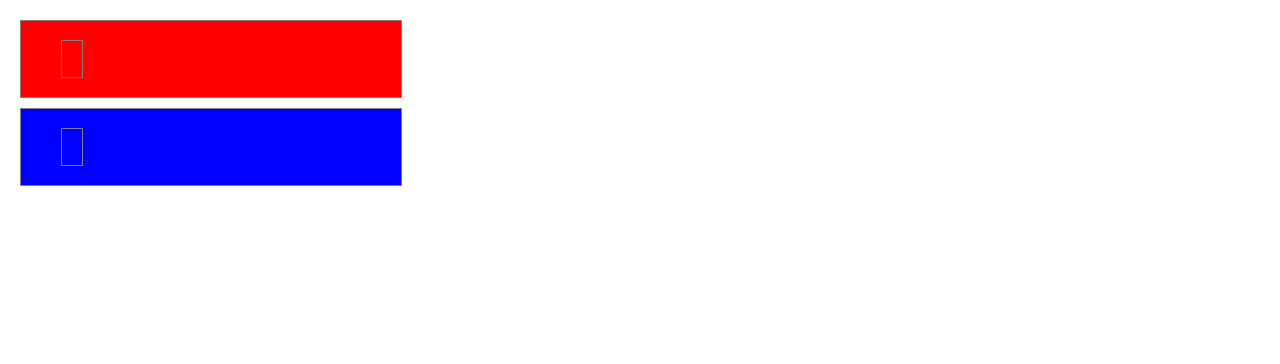
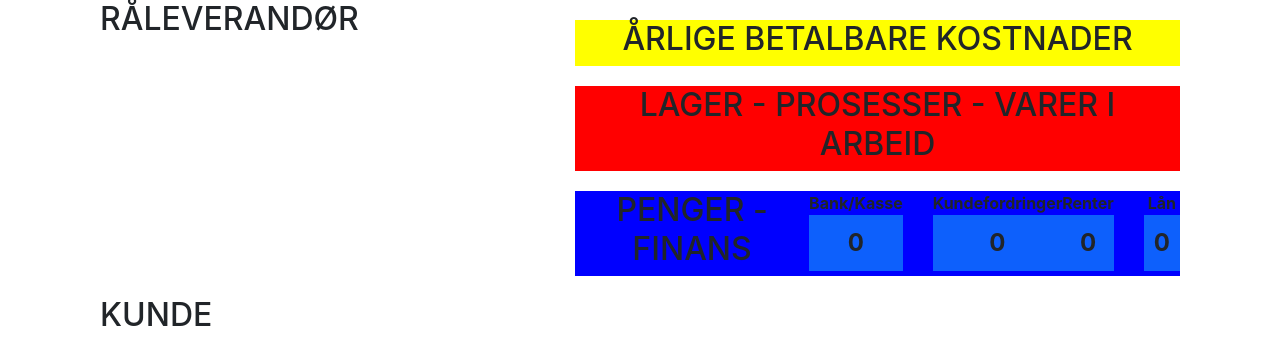
Before and after one commit to joakimhop/okonomiillustrator, a React (Create React App) app: page / in a window 1280 px wide. Shown: the top 364 px of the page. Built offline with nearby package versions, Linux system fonts and the light colour scheme.

Commit message:
added layout structure, and all finance fields

```diff
--- a/package.json
+++ b/package.json
@@ -7,8 +7,10 @@
     "@testing-library/jest-dom": "^4.2.4",
     "@testing-library/react": "^9.3.2",
     "@testing-library/user-event": "^7.1.2",
+    "bootstrap": "^4.5.1",
     "prop-types": "15.7.2",
     "react": "^16.13.1",
+    "react-bootstrap": "^1.3.0",
     "react-cookie": "^4.0.3",
     "react-dnd": "^11.1.3",
     "react-dnd-html5-backend": "^11.1.3",
--- a/public/index.html
+++ b/public/index.html
@@ -6,9 +6,9 @@
   <link rel="icon" href="%PUBLIC_URL%/favicon.ico" />
   <meta name="viewport" content="width=device-width, initial-scale=1" />
   <meta name="theme-color" content="#000000" />
-  <meta name="description" content="Økonomi Illustrator" />
+  <meta name="description" content="Økonomisimulator" />
   <link rel="manifest" href="%PUBLIC_URL%/manifest.json" />
-  <title>Økonomi Illustrator</title>
+  <title>Økonomisimulator</title>
 </head>
 
 <body>
--- a/src/components/board.jsx
+++ b/src/components/board.jsx
@@ -2,6 +2,9 @@ import React, { useEffect } from 'react';
 import { useDispatch } from 'react-redux';
 import { HTML5Backend } from 'react-dnd-html5-backend';
 import { DndProvider } from 'react-dnd';
+import Container from 'react-bootstrap/Container';
+import Row from 'react-bootstrap/Row';
+import Col from 'react-bootstrap/Col';
 import readCookie from '../helpers/readCookie';
 import Box from './box';
 
@@ -17,14 +20,50 @@ const Board = () => {
 
   return (
     <DndProvider backend={HTML5Backend}>
-      <div>
-        <div className="storage">
-          <Box name="bank" />
-        </div>
-        <div className="finance">
-          <Box name="loan" />
-        </div>
-      </div>
+      <Container>
+        <Row>
+          <Col>
+            <Container className="left-container">
+              <h2>RÅLEVERANDØR</h2>
+            </Container>
+          </Col>
+          <Col lg={7}>
+            <Container className="main-container">
+              <Row className="costs text-center">
+                <Col><h2>ÅRLIGE BETALBARE KOSTNADER</h2></Col>
+              </Row>
+              <Row className="in-stock text-center">
+                <Col><h2>LAGER - PROSESSER - VARER I ARBEID</h2></Col>
+              </Row>
+              <Row className="finance text-center">
+                <Col><h2>PENGER - FINANS</h2></Col>
+                <Row>
+                  <Col>
+                    <Box name="bank" title="Bank/Kasse" />
+                  </Col>
+                  <Col>
+                    <Box name="kundefordringer" title="Kundefordringer" />
+                  </Col>
+                </Row>
+                <Row>
+                  <Col>
+                    <Box name="renter" title="Renter" />
+                  </Col>
+                  <Col>
+                    <Box name="lan" title="Lån" />
+                  </Col>
+                </Row>
+              </Row>
+            </Container>
+          </Col>
+          <Col>
+            <Container className="right-container">
+              <h2>KUNDE</h2>
+            </Container>
+          </Col>
+
+        </Row>
+      </Container>
     </DndProvider>
   );
 };
--- a/src/components/box.jsx
+++ b/src/components/box.jsx
@@ -3,17 +3,18 @@ import { useDispatch, useSelector } from 'react-redux';
 import { useDrag, useDrop } from 'react-dnd';
 import PropTypes from 'prop-types';
 
-const Box = ({ name }) => {
+const Box = ({ name, title }) => {
   const dispatch = useDispatch();
   const value = useSelector((state) => state.game[name]);
   const dragNdropRef = useRef(null);
   const inputRef = useRef();
 
   const getUserInput = (text, defaultValue) => {
-    const input = prompt(text, defaultValue).replace(',', '.');
-    const inputAmount = parseFloat(input);
+    const input = prompt(text, defaultValue);
+    if (!input) return null;
+    const inputAmount = parseInt(input, 10);
     if (isNaN(inputAmount)) return null;
-    return parseFloat(inputAmount.toFixed(2));
+    return inputAmount;
   };
 
   const [{ opacity }, drag] = useDrag({
@@ -29,12 +30,12 @@ const Box = ({ name }) => {
         if (!inputAmount) return;
 
         const creditNode = creditFieldRef.current;
-        const creditNodeNewValue = creditNode.innerText ? parseFloat(creditNode.innerText) + inputAmount : inputAmount;
-        dispatch({ type: 'SET_FIELD', name: creditNode.dataset.name, value: creditNodeNewValue.toFixed(2) });
+        const creditNodeNewValue = creditNode.innerText ? parseInt(creditNode.innerText, 10) + inputAmount : inputAmount;
+        dispatch({ type: 'SET_FIELD', name: creditNode.dataset.name, value: creditNodeNewValue });
 
         const debitNode = inputRef.current;
-        const newDebitNodeValue = debitNode.innerText ? parseFloat(debitNode.innerText) - inputAmount : -inputAmount;
-        dispatch({ type: 'SET_FIELD', name, value: newDebitNodeValue.toFixed(2) });
+        const newDebitNodeValue = debitNode.innerText ? parseInt(debitNode.innerText, 10) - inputAmount : -inputAmount;
+        dispatch({ type: 'SET_FIELD', name, value: newDebitNodeValue });
       }
     },
   });
@@ -48,7 +49,7 @@ const Box = ({ name }) => {
 
   const handleClick = () => {
     const inputAmount = getUserInput('Sett ny verdi', value);
-    if (inputAmount) {
+    if (inputAmount || inputAmount === 0) {
       dispatch({ type: 'SET_FIELD', name, value: inputAmount });
     }
   };
@@ -56,15 +57,17 @@ const Box = ({ name }) => {
   const handleKeyUp = (e) => {
     if (e.key === 'Enter') {
       const inputAmount = getUserInput('Sett ny verdi', value);
-      if (inputAmount) {
+      if (inputAmount || inputAmount === 0) {
         dispatch({ type: 'SET_FIELD', name, value: inputAmount });
       }
     }
   };
 
   return (
+    <div>
+      <span className="box-title">{title}</span>
       <div ref={dragNdropRef} style={{ opacity }}>
-      <span
+        <div
           className="box"
           role="textbox"
           tabIndex={0}
@@ -74,13 +77,15 @@ const Box = ({ name }) => {
           onKeyUp={(e) => handleKeyUp(e)}
         >
           {value}
-      </span>
+        </div>
+      </div>
     </div>
   );
 };
 
 Box.propTypes = {
   name: PropTypes.string.isRequired,
+  title: PropTypes.string.isRequired,
 };
 
 export default Box;
--- a/src/index.css
+++ b/src/index.css
@@ -1,30 +1,26 @@
-body {
-  font: 14px "Century Gothic", Futura, sans-serif;
-  margin: 20px;
+.costs {
+  background-color: yellow;
 }
 
-.storage {
-  width: 320px;
-  padding: 30px;
-  border: 1px solid gray;
-  margin: 10px 0;
+.in-stock {
   background-color: red;
 }
 
 .finance {
-  width: 320px;
-  padding: 30px;
-  border: 1px solid gray;
-  margin: 10px 0;
   background-color: blue;
 }
 
-.box {
-  padding: 10px;
-  border: 1px solid gray;
-  margin: 10px;
+.main-container > .row {
+  margin: 20px 0;
 }
 
-.game-info {
-  margin-left: 20px;
+.box {
+  font-size: x-large;
+  padding: 10px;
+  font-weight: bold;
+  background-color: rgb(13, 96, 252);
 }
+
+.box-title {
+  font-weight: bold;
+}
--- a/src/index.jsx
+++ b/src/index.jsx
@@ -1,6 +1,7 @@
 import React from 'react';
 import ReactDOM from 'react-dom';
 import './index.css';
+import 'bootstrap/dist/css/bootstrap.min.css';
 import { Provider } from 'react-redux';
 import { createStore } from 'redux';
 import Game from './components/game';
--- a/src/reducers/game.js
+++ b/src/reducers/game.js
@@ -1,6 +1,13 @@
 import createCookie from '../helpers/createCookie';
 
-const game = (state = {}, action) => {
+const initialState = {
+  bank: '0',
+  kundefordringer: '0',
+  renter: '0',
+  lan: '0',
+};
+
+const game = (state = initialState, action) => {
   switch (action.type) {
     case 'SET_FIELD':
       const newState = {
```
Also changed, not shown: 1 other file (tests, documents, lock files or other folders). Lines whose indentation alone changed are shown as unchanged.
